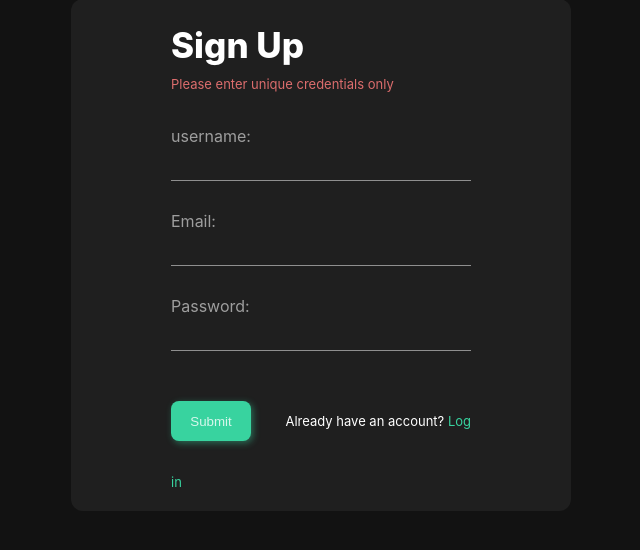
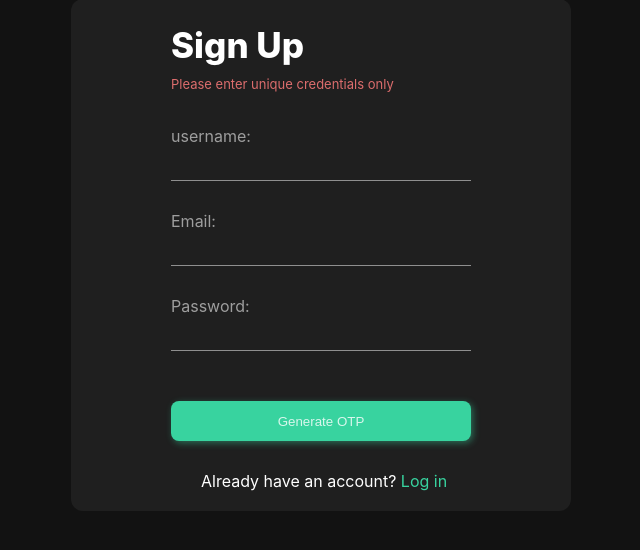
Before and after one commit to code-with-rajeev/algostrike, a Django app: page /register in a window 1280 px wide. Shown: the part 189-739 px from the top of the page, without its empty margins (319-959 px from the left). Run offline with Django 5.2, Linux system fonts and the light colour scheme.

Commit message:
updated register.html

```diff
--- a/templates/register.html
+++ b/templates/register.html
@@ -129,7 +129,7 @@ input {
   height:40px;
   color: rgba(255, 255, 255, 0.8);
 
-  width: 80px;
+  width: 100%;
 
   transition: all 1s;
 }
@@ -206,10 +206,10 @@ h1 {
         <input type="email" id="email" name="email" required><br>
         <label for="password" class = 'subtitle'>Password:</label><br>
         <input type="password" id="password" name="password" required><br><br>
-        <input type="submit" class = 'submit-btn'></input>
-        <span class = 'message' style = 'color:white; padding-left: 30px'>Already have an account? <a href="{% url 'login' %}" style='text-decoration: none ; color:#38d39f'>Log in</a></span>
+        <input type="submit" class = 'submit-btn' value='Generate OTP'></input>
+        <br>
+        <span class = 'none' font-size = 'small' style = 'color:white; padding-left: 30px'>Already have an account? <a href="{% url 'login' %}" style='text-decoration: none ; color:#38d39f'>Log in</a></span>
       </form>
-
     </div>
   </div>
 </div>
```
